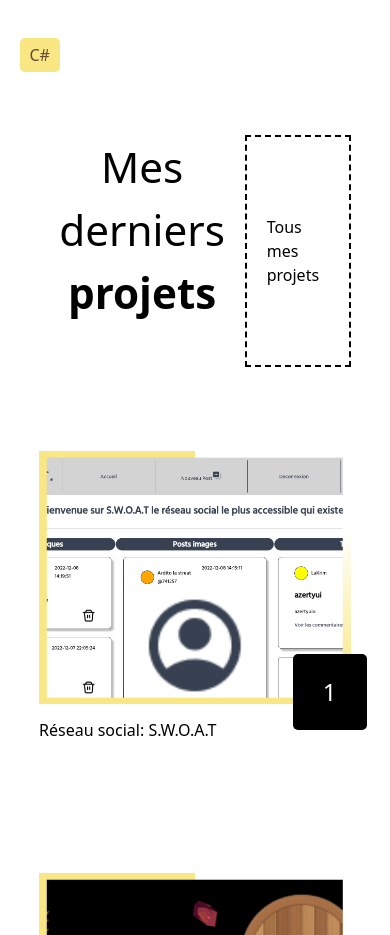
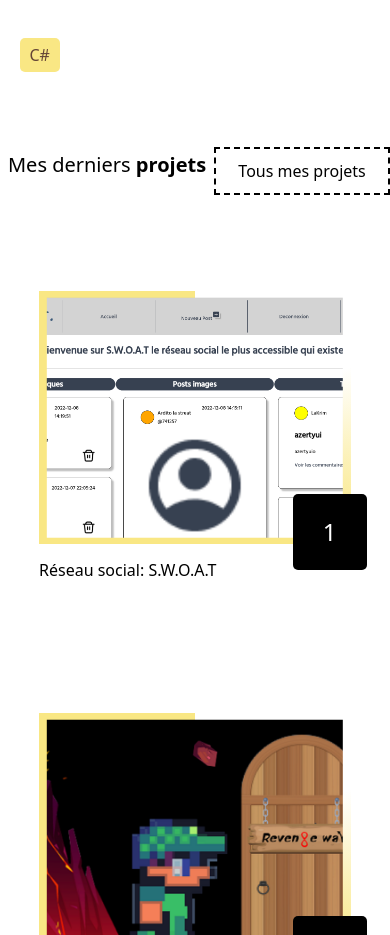
Before and after one commit to ArditMDS/Projet-portfolio-nuxt, a Nuxt app: page / in a window 390 px wide. Shown: the part 1244-2179 px from the top of the page. Built offline with nearby package versions, Linux system fonts and the light colour scheme.

Commit message:
responsive page accueil fini

```diff
--- a/assets/css/main.css
+++ b/assets/css/main.css
@@ -608,4 +608,23 @@ table {
     justify-content: center;
     align-items: center;
   }
+  .lienTous {
+    height: 100%;
+    justify-content: center;
+    width: 70%;
+    text-align: center;
+    padding: 10px;
+  }
+  .titreProjet {
+    width: 90%;
+    font-size: 20px;
+    transform: translate(0%, 50%);
+  }
+  .containerTitre {
+    display: flex;
+    width: 100%;
+    justify-content: space-evenly;
+    align-items: center;
+    padding: 0;
+  }
 }
--- a/components/NavBar.vue
+++ b/components/NavBar.vue
@@ -9,7 +9,7 @@
       <li><NuxtLink class="menu__item" to="/" href="#">Accueil</NuxtLink></li>
 			<li><NuxtLink class="menu__item" to="/about/">A propos</NuxtLink></li>
 			<li><NuxtLink class="menu__item" to="/projects/">Mes projets</NuxtLink></li>
-			<li><a class="menu__item" href="#">Me contacter</a></li>
+			<li><NuxtLink class="menu__item" to="/contact/">Me contacter</NuxtLink></li>
     </ul>
   </div>
    <nav class="flex justify-around pt-2 barNav">
--- a/components/Projects.vue
+++ b/components/Projects.vue
@@ -7,26 +7,31 @@
         <div class="containerCarreProjet">
             <div class="alignementVertical containerCarre1">
                 <div class="carreProjet">
-                    <img class="imageProjet" src="../assets/image/swoat.png" alt="">
+                    <NuxtLink NuxtLink to="/projects/">
+                        <img class="imageProjet" src="../assets/image/swoat.png" alt="">
+                    </NuxtLink>
                     <span class="petitCarreNumero">1</span>
                     <p class="titreCarre">Réseau social: S.W.O.A.T</p>
                 </div>
             </div>
             <div class="alignementVertical containerCarre2">
                 <div class="carreProjet">
-                    <img class="imageProjet" src="../assets/image/revengeway.png" alt="">
+                    <NuxtLink NuxtLink to="/projects/">
+                        <img class="imageProjet" src="../assets/image/revengeway.png" alt="">
+                    </NuxtLink>
                     <span class="petitCarreNumero">2</span>
                     <p class="titreCarre">Jeu vidéo: Revenge Way</p>
                 </div>
             </div>
             <div class="alignementVertical containerCarre3">
                 <div class="carreProjet">
-                    <img class="imageProjet" src="../assets/image/ordis.jpg" alt="">
+                    <NuxtLink NuxtLink to="/projects/">
+                        <img class="imageProjet" src="../assets/image/ordis.jpg" alt="">
+                    </NuxtLink>
                     <span class="petitCarreNumero">3</span>
                     <p class="titreCarre">Hardware: montage de ce setup</p>
                 </div>
             </div>
         </div>
-        <div class="box"></div>
     </div>
 </template>
```
